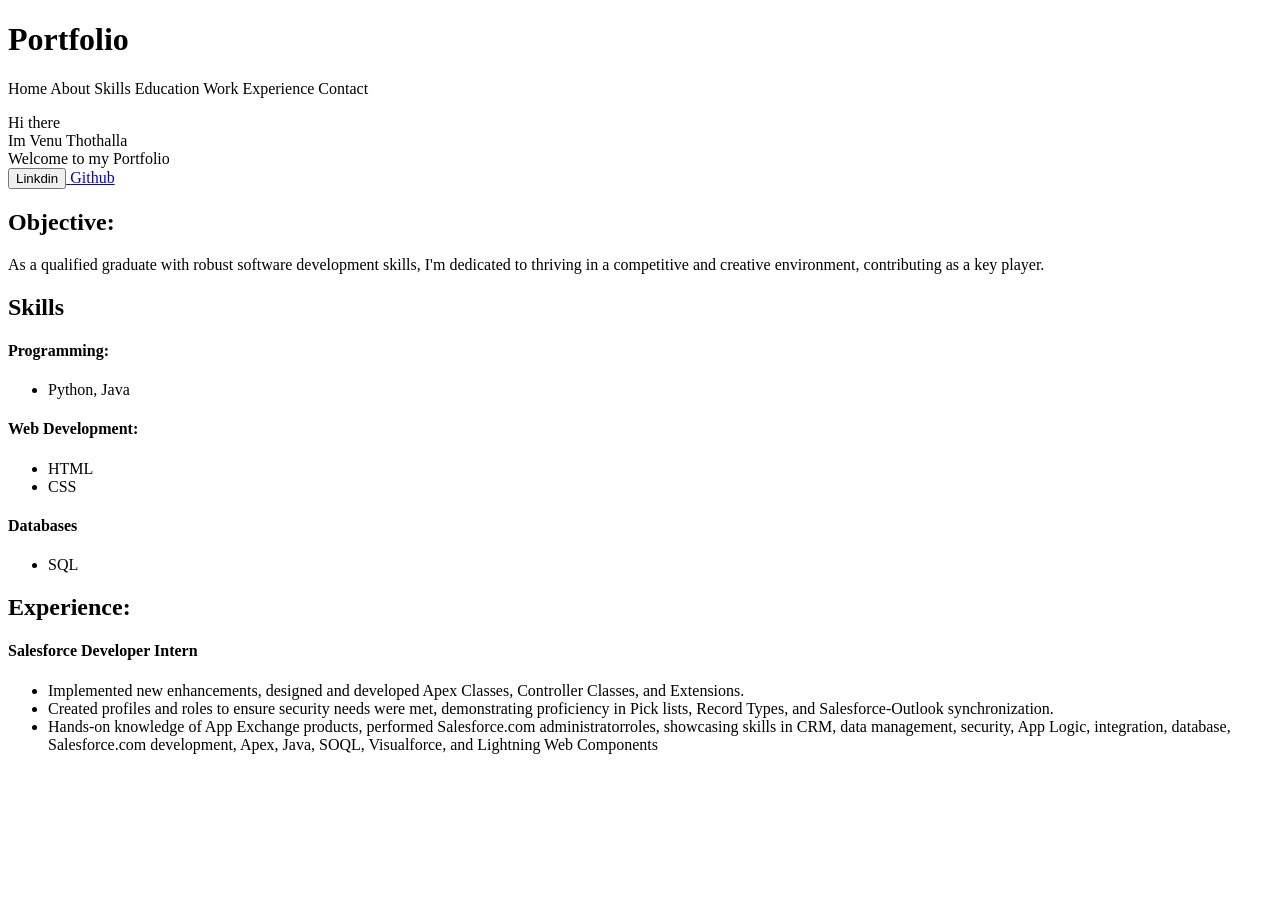
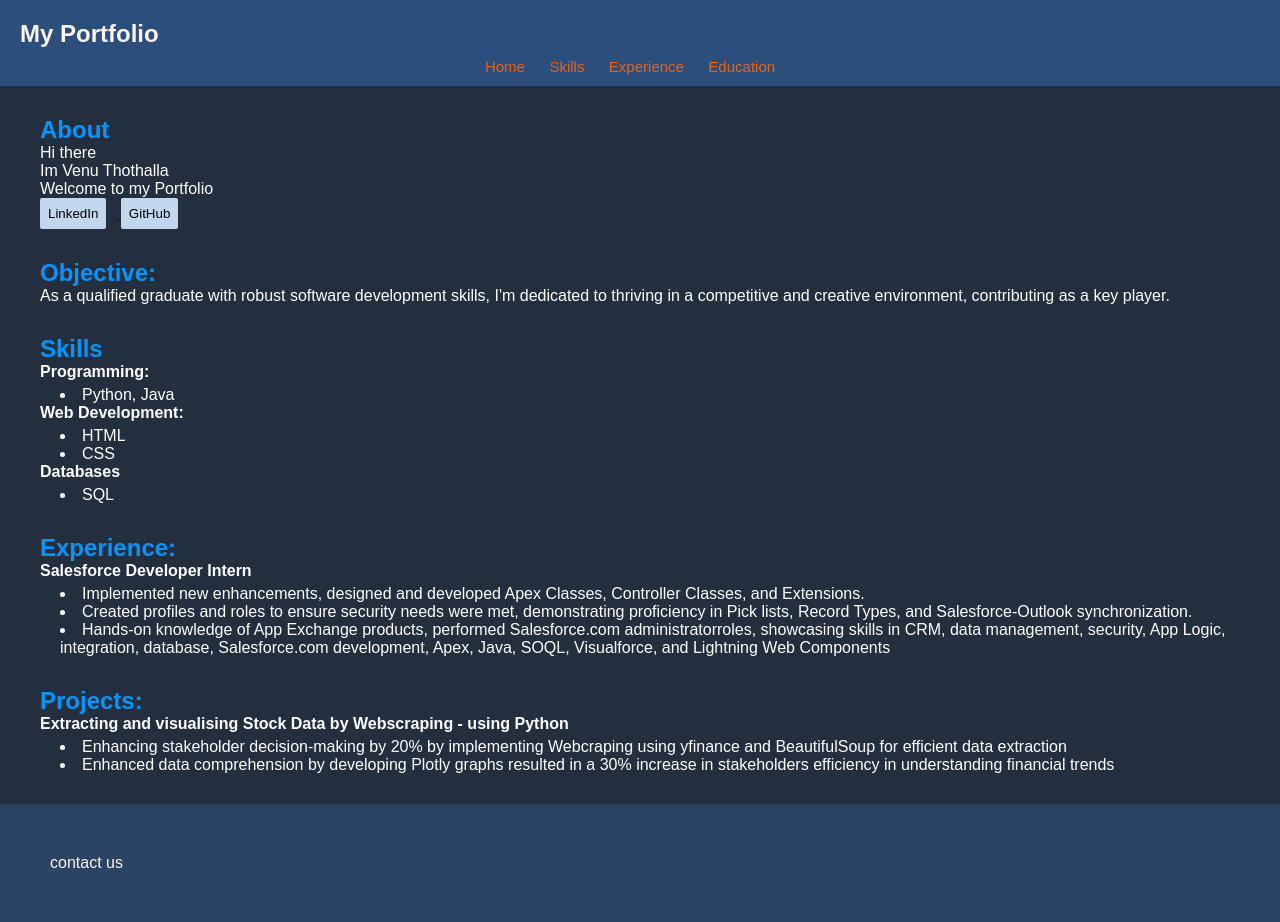
Before and after one commit to VenuThothalla/Portfolio, a plain HTML site: page index.html in a window 1280 px wide. Before the commit the page ends 800 px from the top, so only its background shows below. Drawn offline with Linux system fonts and the light colour scheme.

Commit message:
added new baground

```diff
--- a/index.html
+++ b/index.html
@@ -4,26 +4,46 @@
     <meta charset="UTF-8" />
     <meta name="viewport" content="width=device-width, initial-scale=1.0" />
     <title>Portfolio</title>
+    <link rel="stylesheet" href="style.css" />
   </head>
+
   <body>
-    <h1>Portfolio</h1>
+    <header>
+      <nav>
+        <div class="portfolio">
+          <h1>My Portfolio</h1>
+        </div>
+        <div class="menu">
+          <a href="">Home</a>
+          <a href="">Skills</a>
+          <a href="">Experience</a>
+          <a href="">Education</a>
+        </div>
+      </nav>
+    </header>
 
     <main>
-      <section>
-        <p>Home About Skills Education Work Experience Contact</p>
+      <section id="about">
+        <h2>About</h2>
+        <p>
+          Hi there <br />
+          Im Venu Thothalla<br />
+          Welcome to my Portfolio
+        </p>
+        <a
+          href="https://www.linkedin.com/in/venuthothalla/"
+          class="button-link"
+        >
+          <button type="button">LinkedIn</button>
+        </a>
+        <a
+          href="https://www.linkedin.com/in/thothalla-venu-72bb8422a/"
+          class="button-link"
+        >
+          <button type="button">GitHub</button>
+        </a>
       </section>
-
-      <section>
-        Hi there <br />
-        Im Venu Thothalla <br />
-        Welcome to my Portfolio <br />
-        <a href="https://www.linkedin.com/in/venuthothalla/" class="button-link">
-          <button type="button">Linkdin</button>
-        <a href="https://www.linkedin.com/in/thothalla-venu-72bb8422a/"
-          >Github</a
-        >
-      </section>
-      <section>
+      <section id="objective">
         <h2>Objective:</h2>
         <p>
           As a qualified graduate with robust software development skills, I'm
@@ -32,7 +52,7 @@
         </p>
       </section>
 
-      <section>
+      <section id="skills">
         <h2>Skills</h2>
         <h4>Programming:</h4>
         <ul>
@@ -49,9 +69,8 @@
         </ul>
       </section>
 
-      <section>
-        <h2>
-          Experience:
+      <section id="experience">
+        <h2>Experience:</h2>
         <h4>Salesforce Developer Intern</h4>
         <ul>
           <li>
@@ -71,8 +90,30 @@
             Lightning Web Components
           </li>
         </ul>
-        </h2>
+      </section>
+
+      <section id="projects">
+        <h2>Projects:</h2>
+        <h4>
+          Extracting and visualising Stock Data by Webscraping - using Python
+        </h4>
+        <ul>
+          <li>
+            Enhancing stakeholder decision-making by 20% by implementing
+            Webcraping using yfinance and BeautifulSoup for efficient data
+            extraction
+          </li>
+          <li>
+            Enhanced data comprehension by developing Plotly graphs resulted in
+            a 30% increase in stakeholders efficiency in understanding financial
+            trends
+          </li>
+        </ul>
       </section>
     </main>
+
+    <footer>
+      <p>contact us</p>
+    </footer>
   </body>
 </html>
--- /dev/null
+++ b/style.css
@@ -0,0 +1,82 @@
+* {
+  padding: 0;
+  margin: 0;
+  box-sizing: border-box;
+}
+
+body {
+  color: white;
+  font-family: "Arial", sans-serif;
+  background-color: #232f3e;
+}
+
+nav {
+  text-align: center;
+  background-color: #2c4e7c;
+  border: none;
+  padding: 10px;
+}
+
+.portfolio {
+  color: #faf5f0;
+  margin: 10px;
+  display: flex;
+}
+
+.menu a {
+  color: rgb(234, 98, 19);
+  margin-right: 20px;
+  text-decoration: none;
+  font-size: 15px;
+}
+
+.menu a:hover {
+  text-decoration: underline;
+}
+
+main {
+  margin: 20px;
+}
+
+section {
+  margin: 10px;
+  padding: 10px;
+}
+
+h2 {
+  color: rgb(7, 149, 251);
+}
+
+#home {
+  margin: 10px;
+  text-align: center;
+}
+
+a.button-link button {
+  border-radius: 2px;
+  background-color: rgb(193, 215, 238);
+  color: black;
+  margin-right: 10px;
+  padding: 8px;
+  border: none;
+  cursor: pointer;
+}
+
+a.button-link button:hover {
+  background-color: rgb(168, 194, 219);
+}
+
+footer {
+  color: #faf5f0;
+  padding: 50px;
+  background-color: #2c4464;
+}
+
+h4 + ul {
+  list-style-position: inside;
+  margin-top: 5px; /* Adjust this margin as needed */
+}
+
+ul {
+  margin-left: 20px; /* Adjust this margin as needed */
+}
```
Also changed, not shown: baground1.jpg (added), baground2.jpg (added). Lines whose indentation alone changed are shown as unchanged.
